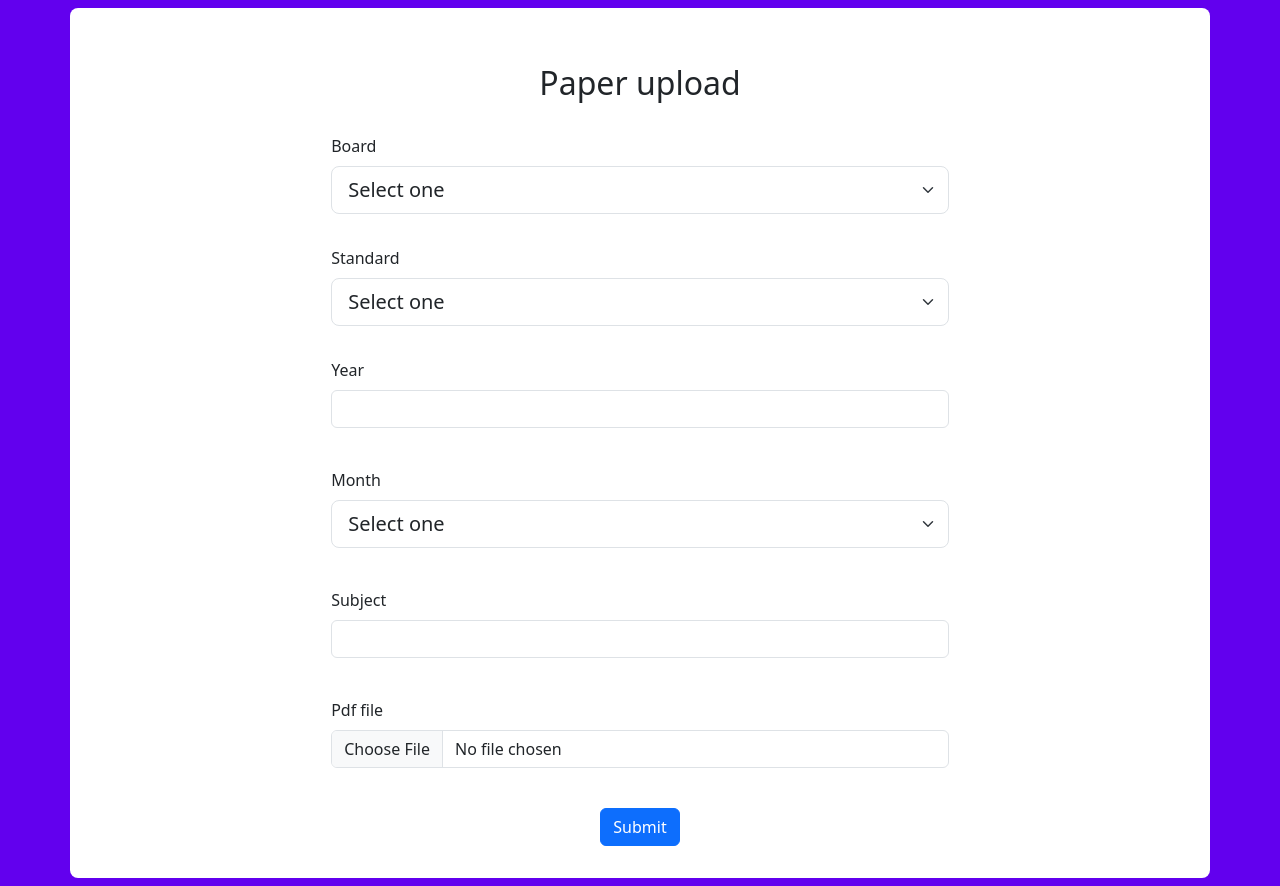
After one commit to shailesh-mourya/tlearner, a PHP site: page /main/paper_upload.php in a window 1280 px wide. The commit adds this page. Run offline with PHP 8.4, Linux system fonts and the light colour scheme.

Commit message:
v1 created paper_upload,gk_upload

```diff
--- /dev/null
+++ b/main/paper_upload.php
@@ -0,0 +1,203 @@
+<?php
+ include('config.php');
+
+if (isset($_POST["submit"])) {
+    $board=$_POST["board"];
+    $standard=$_POST["standard"];
+    $year=$_POST["year"];
+    $month=$_POST["month"];
+    $subject=$_POST["subject"];
+   $file = $_FILES['file']['name'];
+    $description=$board ." ".$standard." ".$subject." Question Paper ".$year;
+
+
+$target_dir = "../paper/";
+// $target_name = $target_dir . basename($_FILES['file']['name']);
+// move_uploaded_file($_FILES['file']['tmp_name'],$target_name);
+
+$file_extension = pathinfo($_FILES['file']['name'], PATHINFO_EXTENSION); // Get the file extension
+$new_file_name = $year.$month.$subject. "." . $file_extension; // Generate a new unique name
+
+$target_name = $target_dir . $new_file_name;
+move_uploaded_file($_FILES['file']['tmp_name'], $target_name);
+
+
+
+
+
+$sql="INSERT INTO `q_paper`(`board`, `standard`, `year`, `month`, `subject`, `pdf`, `description`) VALUES ('$board','$standard','$year','$month','$subject','$new_file_name','$description');";
+
+
+if (mysqli_query($conn,$sql)) {
+
+
+
+
+} else {
+   echo "Something went wrong". mysqli_error($conn);
+}
+mysqli_close($conn);
+
+
+}
+
+
+?>
+<!doctype html>
+<html lang="en">
+
+<head>
+    <title>Title</title>
+    <!-- Required meta tags -->
+    <meta charset="utf-8" />
+    <meta name="viewport" content="width=device-width, initial-scale=1, shrink-to-fit=no" />
+
+    <!-- Bootstrap CSS v5.2.1 -->
+    <link href="https://cdn.jsdelivr.net/npm/bootstrap@5.3.2/dist/css/bootstrap.min.css" rel="stylesheet"
+        integrity="sha384-T3c6CoIi6uLrA9TneNEoa7RxnatzjcDSCmG1MXxSR1GAsXEV/Dwwykc2MPK8M2HN" crossorigin="anonymous" />
+</head>
+
+<body style="background-color: #6200EE ;">
+    <header>
+        <!-- place navbar here -->
+    </header>
+    <main>
+        <section class="m-2">
+            <div class="container rounded-3 p-2 " style="background-color: white ;">
+                <div class="row justify-content-center align-items-center h-100 p-4">
+                    <div class="col-12 col-lg-9 col-xl-7">
+                        <form action="<?php echo htmlspecialchars($_SERVER['PHP_SELF']); ?>"
+                            enctype="multipart/form-data" method="post">
+                            <div class="row text-center">
+                                <div class="col-lg-12 col-md-6 mb-4">
+                                    <h2 class="h2  mt-4">Paper upload</h2>
+                                </div>
+                            </div>
+                            <div class="row">
+                                <div class="col-lg-12 col-md-6 mb-3">
+                                    <div class="mb-3">
+                                        <label for="board" class="form-label">Board</label>
+                                        <select class="form-select form-select-lg" name="board" id="board">
+                                            <option selected>Select one</option>
+                                            <option value="Maharashtra board">Maharashtra board</option>
+                                            <option value="Mumbai University">Mumbai University</option>
+
+                                        </select>
+                                    </div>
+
+                                </div>
+                            </div>
+                            <div class="row">
+                                <div class="col-lg-12 col-md-6 mb-3">
+                                    <div class="mb-3">
+                                        <label for="standard" class="form-label">Standard</label>
+                                        <select class="form-select form-select-lg" name="standard" id="standard">
+                                            <option selected>Select one</option>
+                                            <option value="10th std">10th std</option>
+                                            <option value="12th std science">12th std science</option>
+                                            <option value="12th std commerce">12th std commerce</option>
+                                            <option value="12th std art">12th std art</option>
+                                            <option value="Bsc cs semister 1">Bsc cs semister 1</option>
+                                            <option value="Bsc cs semister 2">Bsc cs semister 2</option>
+                                            <option value="Bsc cs semister 3">Bsc cs semister 3</option>
+                                            <option value="Bsc cs semister 4">Bsc cs semister 4</option>
+                                            <option value="Bsc cs semister 5">Bsc cs semister 5</option>
+                                            <option value="Bsc cs semister 6">Bsc cs semister 6</option>
+                                            <option value="Bsc it semister 1">Bsc it semister 1</option>
+                                            <option value="Bsc it semister 2">Bsc it semister 2</option>
+                                            <option value="Bsc it semister 3">Bsc it semister 3</option>
+                                        </select>
+                                    </div>
+
+                                </div>
+                            </div>
+
+                            <div class="row">
+                                <div class="col-lg-12 col-md-6 mb-4">
+                                    <div class="mb-3">
+                                        <label for="year" class="form-label">Year</label>
+                                        <input type="text" class="form-control" name="year" id="year"
+                                            aria-describedby="helpId" placeholder="" />
+                                    </div>
+                                </div>
+                            </div>
+
+                            <div class="row">
+                                <div class="col-lg-12 col-md-6 mb-4">
+                                    <div class="mb-3">
+                                        <label for="month" class="form-label">Month</label>
+                                        <select class="form-select  form-select-lg" name="month" id="month">
+                                            <option selected>Select one</option>
+                                            <option value="January">January</option>
+                                            <option value="February">February</option>
+                                            <option value="March">March</option>
+                                            <option value="April">April</option>
+                                            <option value="May">May</option>
+                                            <option value="June">June</option>
+                                            <option value="July">July</option>
+                                            <option value="August">August</option>
+                                            <option value="September">September</option>
+                                            <option value="October">October</option>
+                                            <option value="November">November</option>
+                                            <option value="December">December</option>
+
+                                        </select>
+                                    </div>
+
+                                </div>
+                            </div>
+
+
+                            <div class="row">
+                                <div class="col-lg-12 col-md-6 mb-4">
+                                    <div class="mb-3">
+                                        <label for="subject" class="form-label">Subject</label>
+                                        <input type="text" class="form-control" name="subject" id="subject"
+                                            aria-describedby="helpId" placeholder="" />
+                                    </div>
+                                </div>
+                            </div>
+                            <div class="row">
+                                <div class="col-lg-12 col-md-6 mb-4">
+                                    <div class="mb-3">
+                                        <label for="file" class="form-label">Pdf file</label>
+                                        <input type="file" class="form-control" name="file" id="file"
+                                            aria-describedby="helpId" placeholder="" />
+                                    </div>
+
+                                </div>
+                            </div>
+
+                            <div class="row text-center">
+                                <div class="col-lg-12">
+                                    <button type="submit" class="btn btn-primary" value="submit" name="submit">
+                                        Submit
+                                    </button>
+
+                                </div>
+                            </div>
+
+
+                        </form>
+                    </div>
+
+                </div>
+
+            </div>
+        </section>
+
+    </main>
+    <footer>
+        <!-- place footer here -->
+    </footer>
+    <!-- Bootstrap JavaScript Libraries -->
+    <script src="https://cdn.jsdelivr.net/npm/@popperjs/core@2.11.8/dist/umd/popper.min.js"
+        integrity="sha384-I7E8VVD/ismYTF4hNIPjVp/Zjvgyol6VFvRkX/vR+Vc4jQkC+hVqc2pM8ODewa9r"
+        crossorigin="anonymous"></script>
+
+    <script src="https://cdn.jsdelivr.net/npm/bootstrap@5.3.2/dist/js/bootstrap.min.js"
+        integrity="sha384-BBtl+eGJRgqQAUMxJ7pMwbEyER4l1g+O15P+16Ep7Q9Q+zqX6gSbd85u4mG4QzX+"
+        crossorigin="anonymous"></script>
+</body>
+
+</html>
--- a/view.php
+++ b/view.php
@@ -20,7 +20,8 @@
         <?php
             $id=$_GET["id"];
             include('config.php');
-             $sql="SELECT * FROM `q_paper` WHERE `standard`='10th std maharashtra board' AND `id`='$id';";
+            // $sql="SELECT * FROM `q_paper` WHERE `standard`='10th std maharashtra board' AND `id`='$id';";
+             $sql="SELECT * FROM `q_paper` WHERE `id`='$id';";
             $result=mysqli_query($conn,$sql);
             $rows=mysqli_fetch_assoc($result);
             echo "<div class='container'>
```
Also changed, not shown: basic_topic.php (+8 -4 lines), bc.php (+5 -4 lines), filter.php (renamed from filter.html, +8 -47 lines), footer.php (added, +26 -0 lines), gk_topic.php (+6 -2 lines), header.php (added, +82 -0 lines), index.php (renamed from index.html, +14 -65 lines), main/gk_upload.php (added, +167 -0 lines), paper_std.php (+7 -2 lines), learner.sql (added).
